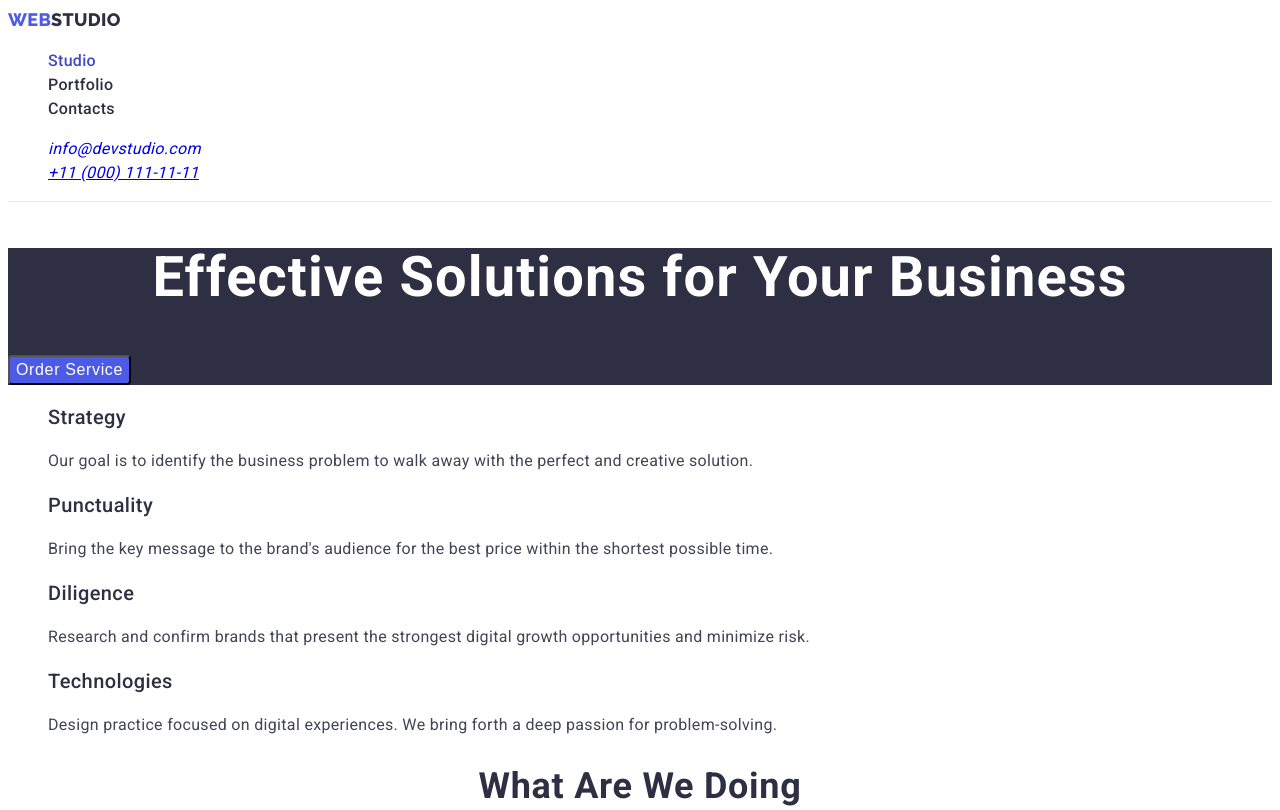
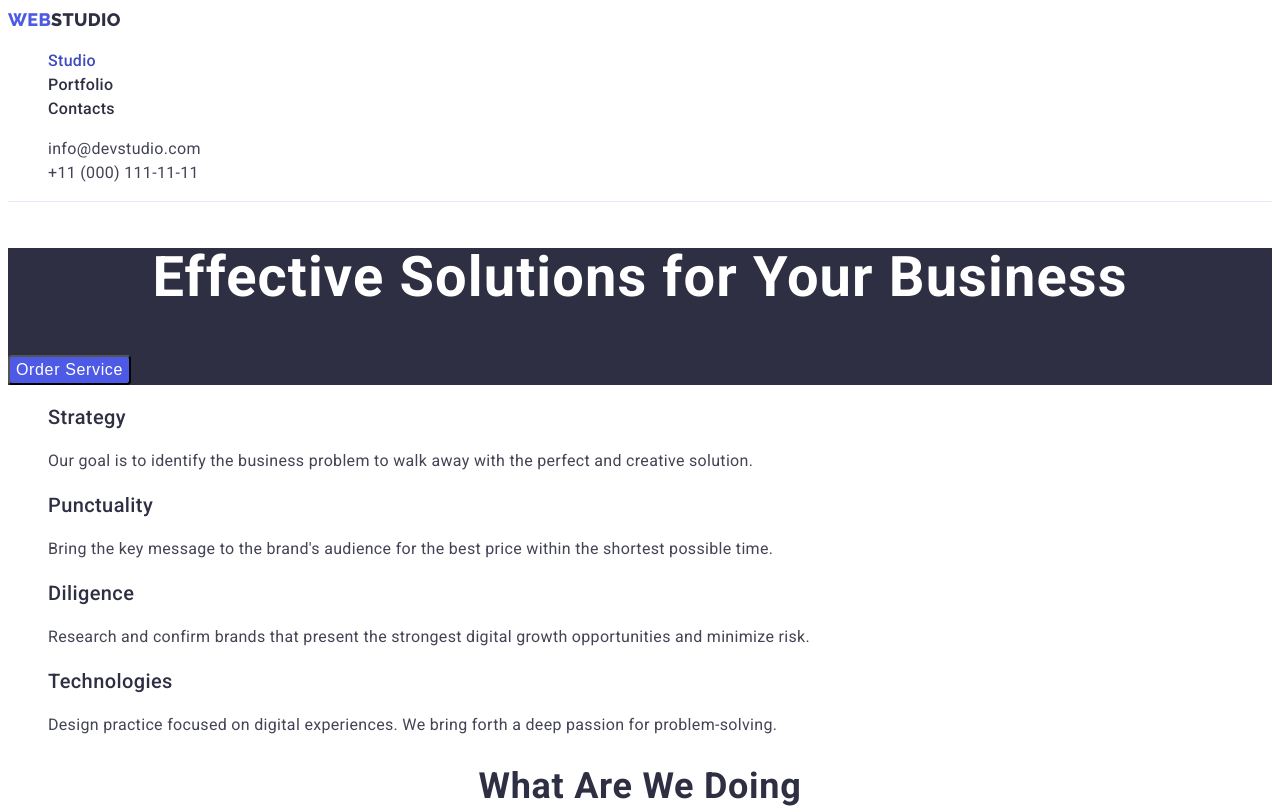
Before and after one commit to Valerii71/goit-markup-hw-02, a plain HTML site: page index.html in a window 1280 px wide. Shown: the top 810 px of the page. Drawn offline with Linux system fonts and the light colour scheme.

Commit message:
address over

```diff
--- a/css/style.css
+++ b/css/style.css
@@ -62,7 +62,7 @@ body {
   color: var(--accent-color);
 }
 
-.address-list>a {
+.address-list a {
   font-style: normal;
   color: var(--primery-text-color);
   text-decoration: none;
```
